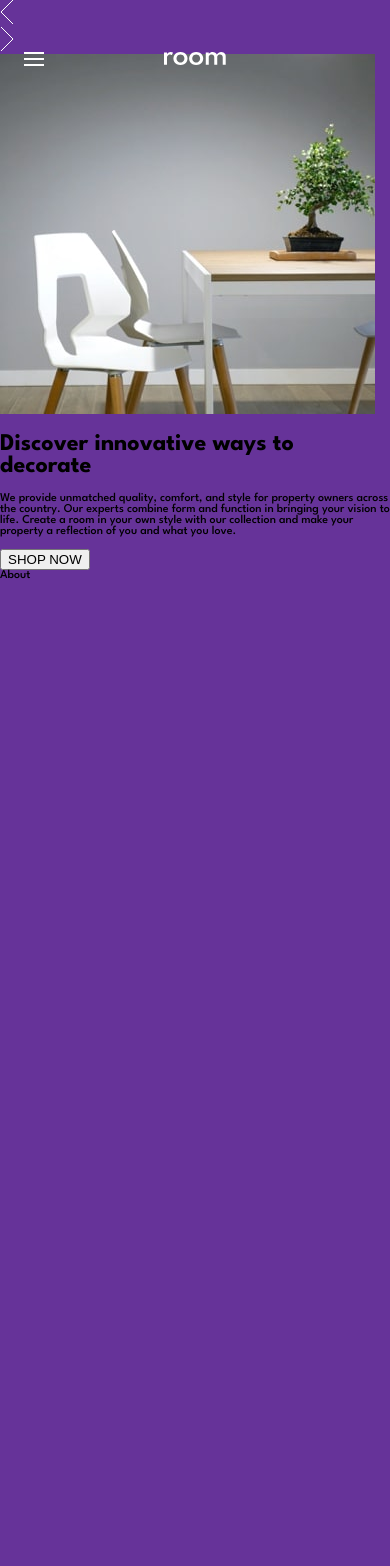
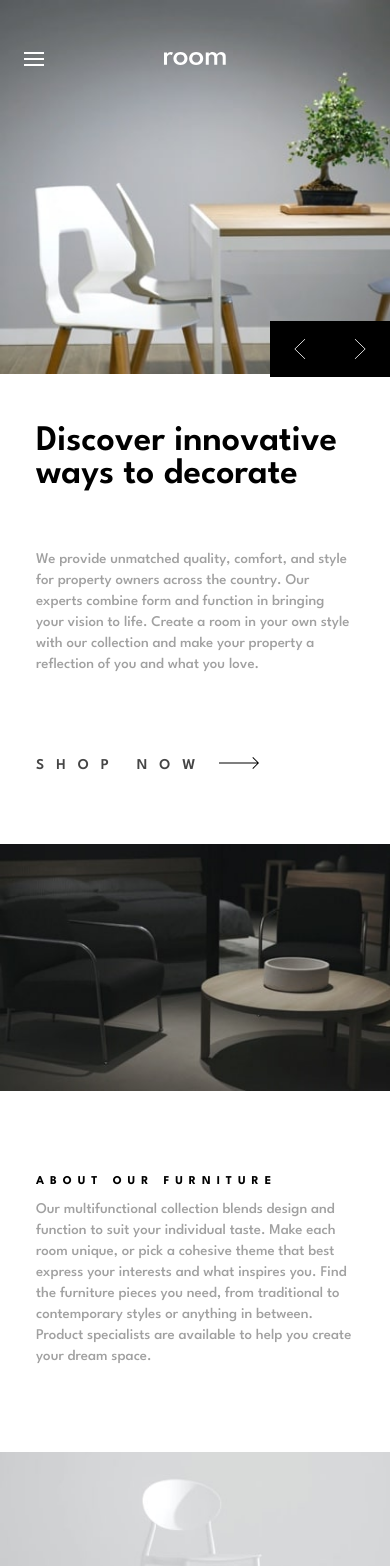
Before and after one commit to kaseyvee/room-homepage, a React (Vite) app: page / in a window 390 px wide. Shown: the top 1566 px of the page. Before the commit the page ends 844 px from the top, so only its background shows below. Built offline with nearby package versions, Linux system fonts and the light colour scheme.

Commit message:
Style for hero and about for mobile

```diff
--- a/src/components/Homepage/About.jsx
+++ b/src/components/Homepage/About.jsx
@@ -1,7 +1,26 @@
 function About() {
   return (
     <div className="about">
-      About
+      <img
+        className="about_image_first"
+        src="image-about-dark.jpg"
+        alt="dark chairs in a dark room with round wooden table"
+      />
+
+      <div className="about_content">
+        <h2 className="about_content_header">
+          ABOUT OUR FURNITURE
+        </h2>
+        <p className="about_content_description">
+          Our multifunctional collection blends design and function to suit your individual taste. Make each room unique, or pick a cohesive theme that best express your interests and what inspires you. Find the furniture pieces you need, from traditional to contemporary styles or anything in between. Product specialists are available to help you create your dream space.
+        </p>
+      </div>
+
+      <img
+        className="about_image_second"
+        src="image-about-light.jpg"
+        alt="white chair in a all white room"
+      />
     </div>
   );
 }
--- a/src/components/Homepage/Hero.jsx
+++ b/src/components/Homepage/Hero.jsx
@@ -1,17 +1,26 @@
 function Hero() {
   return (
     <div className="hero">
-      <div className="hero_arrow-buttons">
-        <div className="hero_arrow_buttons_left-container">
-          <img src="icon-angle-left.svg" alt="see previous image" />
-        </div>
-        <div className="hero_arrow_buttons_right-container">
-          <img src="icon-angle-right.svg" alt="see next image" />
-        </div>
-      </div>
 
       <div className="hero_image-container">
-        <img src="mobile-image-hero-1.jpg" alt="chair assortment" />
+        <img
+          src="mobile-image-hero-1.jpg"
+          alt="chair assortment"
+          className="hero_image-container_image"
+        />
+
+        <div className="hero_image-container_arrow-buttons">
+          <img
+            src="icon-angle-left.svg"
+            alt="see previous image"
+            className="hero_image-container_arrow-buttons_left"
+            />
+          <img
+            src="icon-angle-right.svg"
+            alt="see next image"
+            className="hero_image-container_arrow-buttons_right"
+          />
+        </div>
       </div>
 
       <div className="hero_content">
@@ -23,7 +32,10 @@ function Hero() {
           We provide unmatched quality, comfort, and style for property owners across the country. Our experts combine form and function in bringing your vision to life. Create a room in your own style with our collection and make your property a reflection of you and what you love.
         </p>
 
-        <button className="hero_content_button">SHOP NOW</button>
+        <button className="hero_content_button">
+          SHOP NOW
+          <img src="icon-arrow.svg" alt="right arrow" />
+        </button>
       </div>
     </div>
   );
--- a/src/styles/abstracts/_fonts.scss
+++ b/src/styles/abstracts/_fonts.scss
@@ -5,4 +5,8 @@
   font-weight: $font-weight;
 }
 
+p, span, h1, h2, h3, h4 {
+  margin: 0;
+}
+
 // available font-weights: 500, 600, 700
--- a/src/styles/components/_nav.scss
+++ b/src/styles/components/_nav.scss
@@ -5,6 +5,7 @@ $navHeight: 10rem;
   position: fixed;
   height: $navHeight;
   width: 100%;
+  z-index: 8;
 
   &_main {
     @include center-row;
@@ -30,7 +31,7 @@ $navHeight: 10rem;
       top: 0;
       height: 100vh;
       width: 100%;
-      z-index: 1;
+      z-index: 9;
     }
 
     &_main {
@@ -45,6 +46,7 @@ $navHeight: 10rem;
 
       &_menu-close {
         margin-left: 2rem;
+        cursor: pointer;
       }
 
       &_list {
--- a/src/styles/components/homepage/_about.scss
+++ b/src/styles/components/homepage/_about.scss
@@ -0,0 +1,30 @@
+.about {
+  display: flex;
+  flex-direction: column;
+  justify-content: space-between;
+  height: 100vh;
+
+  img {
+    object-fit: cover;
+    width: 100%;
+  }
+
+  &_content {
+    display: flex;
+    flex-direction: column;
+    gap: 1rem;
+    padding: 4rem 3rem;
+
+    &_header {
+      @include spartan(700);
+      font-size: 1rem;
+      letter-spacing: 0.5rem;
+    }
+
+    &_description {
+      color: $grey;
+      font-size: 1.24rem;
+      line-height: 1.75rem;
+    }
+  }
+}
--- a/src/styles/components/homepage/_hero.scss
+++ b/src/styles/components/homepage/_hero.scss
@@ -1,3 +1,68 @@
 .hero {
+  height: 100vh;
+  display: flex;
+  flex-direction: column;
 
+  &_image-container {
+    position: relative;
+
+    &_image {
+      width: 100%;
+      object-fit: cover;
+    }
+
+    &_arrow-buttons {
+      @include center-row;
+      width: fit-content;
+      position: absolute;
+      right: 0;
+      bottom: 0;
+      cursor: pointer;
+
+      &_left, &_right {
+        background-color: $black;
+        width: 1rem;
+        padding: 1.5rem 2rem;
+        transition-duration: 200ms;
+
+        &:hover {
+          opacity: 0.7;
+        }
+      }
+    }
+  }
+
+  &_content {
+    display: flex;
+    flex-direction: column;
+    justify-content: space-between;
+    padding: 4rem 3rem;
+    flex-grow: 1;
+
+    &_header {
+      @include spartan(600);
+      font-size: 3rem;
+    }
+
+    &_description {
+      color: $grey;
+      font-size: 1.24rem;
+      line-height: 1.75rem;
+    }
+
+    &_button {
+      @include spartan(600);
+      color: $darkGrey;
+      font-size: 1.25rem;
+      letter-spacing: 1rem;
+      text-align: left;
+      background: none;
+      border: none;
+      padding: 2rem 0;
+
+      img {
+        margin-left: 1rem;
+      }
+    }
+  }
 }
--- a/src/styles/index.scss
+++ b/src/styles/index.scss
@@ -5,14 +5,11 @@ html {
   body {
     @include spartan;
     margin: 0;
-    height: 100vh;
-    background-color: rebeccapurple;
+    // height: 100vh;
+    // background-color: rebeccapurple;
 
     a {
       text-decoration: none;
-    }
-
-    .App {
     }
   }
 }
```
Also changed, not shown: src/styles/components/homepage/index.scss (line endings or trailing spaces).
